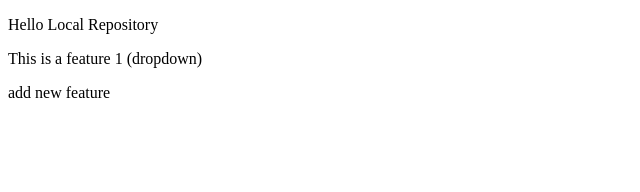
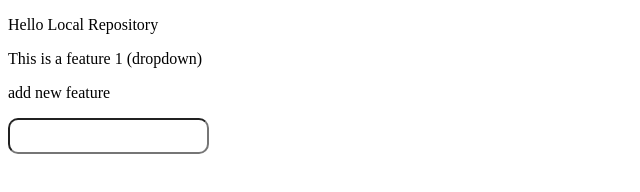
Before and after one commit to Maharshi-Pithava-Ordex/localrepo, a plain HTML site: page index.html in a window 1280 px wide. Shown: the whole page, without its empty margins (0-640 px from the left). Drawn offline with Linux system fonts and the light colour scheme.

Commit message:
add input

```diff
--- a/index.html
+++ b/index.html
@@ -5,12 +5,20 @@
     <meta charset="UTF-8">
     <meta name="viewport" content="width=device-width, initial-scale=1.0">
     <title>Document</title>
+    <style>
+        input {
+            padding: 8px;
+            border-radius: 10px;
+            font-size: 14px;
+        }
+    </style>
 </head>
 
 <body>
     <p>Hello Local Repository</p>
     <p>This is a feature 1 (dropdown)</p>
     <p>add new feature</p>
+    <input type="text">
 </body>
 
 </html>
```
